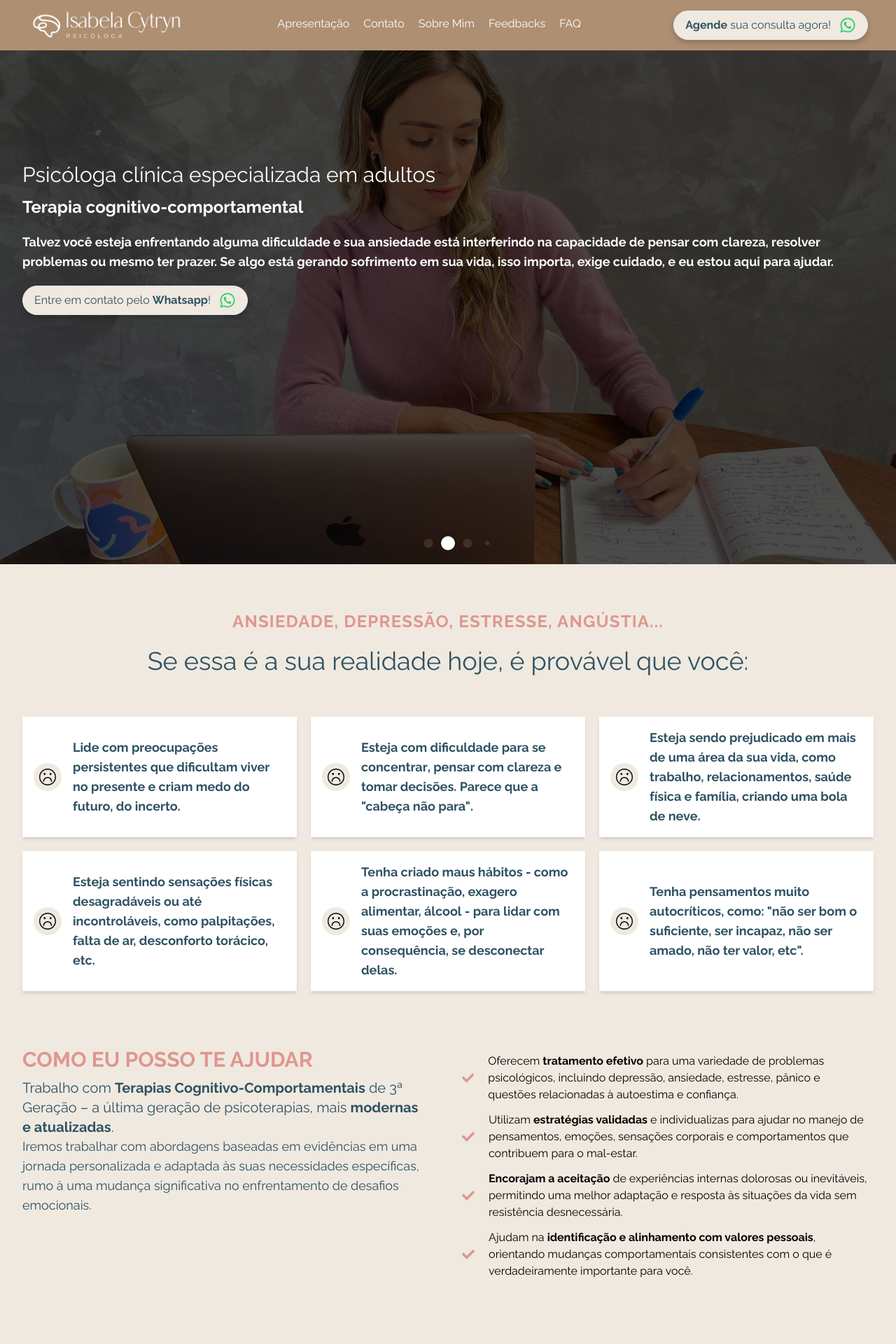
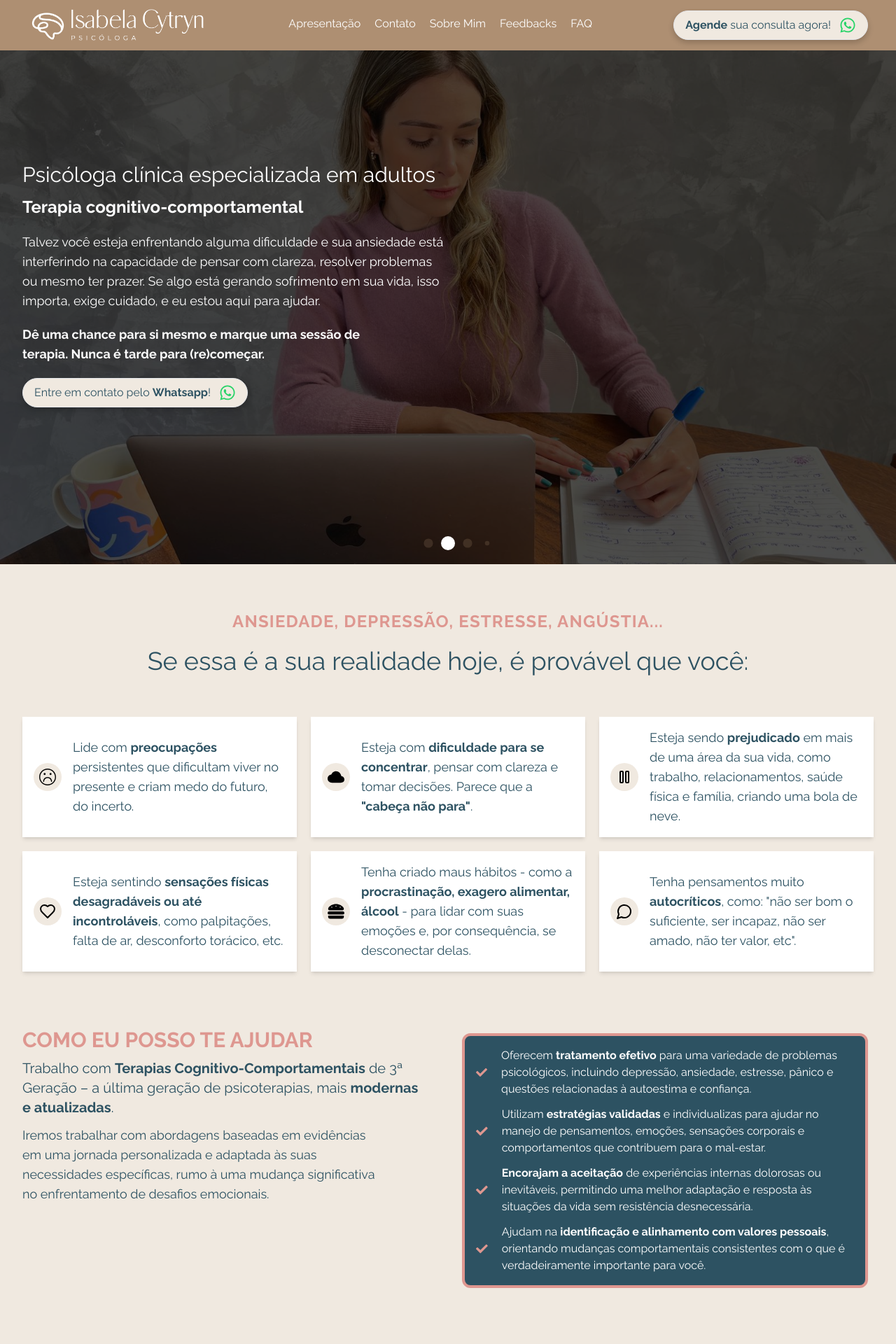
Before and after one commit to MarceloBxD/isacytryn, a Next.js app: page / in a window 1280 px wide. Shown: the top 1920 px of the page at 70% size. Built offline with nearby package versions, Linux system fonts and the light colour scheme.

Commit message:
chore: Update Presentation component to use max-w-screen for responsive layout

```diff
--- /dev/null
+++ b/components/BackToTopButton/index.tsx
@@ -0,0 +1,56 @@
+// components/BackToTopButton.tsx
+
+import React, { useState, useEffect } from "react";
+
+const BackToTopButton: React.FC = () => {
+  const [isVisible, setIsVisible] = useState(false);
+
+  useEffect(() => {
+    const handleScroll = () => {
+      if (window.scrollY > 300) {
+        setIsVisible(true);
+      } else {
+        setIsVisible(false);
+      }
+    };
+
+    window.addEventListener("scroll", handleScroll);
+    return () => {
+      window.removeEventListener("scroll", handleScroll);
+    };
+  }, []);
+
+  const scrollToTop = () => {
+    window.scrollTo({ top: 0, behavior: "smooth" });
+  };
+
+  return (
+    <button
+      onClick={scrollToTop}
+      className={`rounded-full mt-3 justify-between z-[1000] p-3 w-full bg-secondary text-primary shadow-lg transition-transform duration-300 ease-in-out flex items-center gap-2 ${
+        isVisible ? "opacity-100 scale-100" : "opacity-0 scale-0"
+      } hover:bg-transparent group focus:outline-none focus:ring-2 focus:ring-quaternary`}
+      aria-label="Voltar ao topo"
+    >
+      <span className="text-sm md:block group-hover:text-quaternary text-white font-medium">
+        Voltar ao Topo
+      </span>
+      <svg
+        className="w-5 h-5 group-hover:fill-[#000000] rotate-180"
+        fill="#ffffff"
+        stroke="currentColor"
+        viewBox="0 0 24 24"
+        xmlns="http://www.w3.org/2000/svg"
+      >
+        <path
+          strokeLinecap="round"
+          strokeLinejoin="round"
+          strokeWidth="2"
+          d="M19 9l-7 7-7-7"
+        />
+      </svg>
+    </button>
+  );
+};
+
+export default BackToTopButton;
--- a/components/Header/index.tsx
+++ b/components/Header/index.tsx
@@ -49,9 +49,9 @@ export const Header: React.FC = () => {
         isOpen ? "h-[100dvh] bg-white bg-opacity-100" : ""
       } w-full z-50 top-0 bg-secondary rounded-lg flex ${
         isOpen ? "items-start" : "items-center"
-      } justify-between px-10 py-6 md:py-3`}
+      } justify-between px-10 py-6 md:py-2`}
     >
-      <div className="relative h-10 md:h-12 p-2 w-48 md:w-56">
+      <div className="relative h-10 md:h-14 w-48 md:w-64">
         <Link href="/">
           <Image
             quality={100}
@@ -63,7 +63,7 @@ export const Header: React.FC = () => {
                 : "/isa_logo_horizontal_branco.png"
             }
             layout="fill"
-            className="object-cover object-bottom bg-center bg-cover"
+            className="object-cover bg-center bg-cover"
             alt="Logo Cytryn"
           />
         </Link>
--- a/src/app/page.tsx
+++ b/src/app/page.tsx
@@ -8,6 +8,7 @@ import Faq from "../../components/Faq";
 import About from "@/sections/About";
 import Footer from "../../components/Footer";
 import Feedbacks from "@/sections/Feedbacks";
+import BackToTopButton from "../../components/BackToTopButton";
 
 export default function Home() {
   return (
--- a/src/data/presentation-data/index.ts
+++ /dev/null
@@ -1,11 +0,0 @@
-const PRESENTATION_DATA = {
-  degree: "Psicóloga clínica especializada em adultos",
-  specialty: "Terapia cognitivo-comportamental",
-  description:
-    "Talvez você esteja enfrentando alguma dificuldade e sua ansiedade está interferindo na capacidade de pensar com clareza, resolver problemas ou mesmo ter prazer. Se algo está gerando sofrimento em sua vida, isso importa, exige cuidado, e eu estou aqui para ajudar.",
-  preCta:
-    "Dê uma chance para si mesmo e marque uma sessão de terapia. Nunca é tarde para (re)começar.",
-  bgImg: "/images/bg.jpg",
-};
-
-export default PRESENTATION_DATA;
--- /dev/null
+++ b/src/data/presentation-data/index.tsx
@@ -0,0 +1,16 @@
+const PRESENTATION_DATA = {
+  degree: "Psicóloga clínica especializada em adultos",
+  specialty: "Terapia cognitivo-comportamental",
+  description: `
+      Talvez você esteja enfrentando alguma dificuldade e sua ansiedade está
+      interferindo na capacidade de pensar com clareza, resolver problemas ou
+      mesmo ter prazer. Se algo está gerando sofrimento em sua vida, isso
+      importa, exige cuidado, e eu estou aqui para ajudar.
+    `,
+
+  preCta:
+    "Dê uma chance para si mesmo e marque uma sessão de terapia. Nunca é tarde para (re)começar.",
+  bgImg: "/images/bg.jpg",
+};
+
+export default PRESENTATION_DATA;
--- a/src/sections/About/index.tsx
+++ b/src/sections/About/index.tsx
@@ -11,6 +11,7 @@ import { ABOUT_DATA } from "@/data";
 
 // image
 import Image from "next/image";
+import { CtaButton } from "../../../components/CtaButton";
 
 gsap.registerPlugin(ScrollTrigger);
 
@@ -76,10 +77,13 @@ const About: React.FC = () => {
 
   return (
     <section id="sobre-mim" className="relative container p-6 md:p-12 lg:p-24">
-      <h2 className="text-3xl font-bold text-terciary mb-6 md:mb-12">Sobre</h2>
-      <div>
-        <div className="text-quaternary w-fit relative text-xl md:text-2xl lg:text-3xl font-bold mt-8 mb-6 md:mb-12">
+      <h2 className="text-3xl w-fit font-bold text-terciary mb-6 md:mb-12">
+        Sobre
+      </h2>
+      <div className="relative">
+        <div className="text-quaternary relative w-fit text-xl md:text-2xl lg:text-3xl font-bold mt-8 mb-6 md:mb-12">
           Isabela Cytryn
+          <div className="w-full mt-2 h-1 bg-quaternary mb-8" />
         </div>
       </div>
       <div className="relative mt-8 flex-col md:flex md:flex-row gap-6 md:gap-10">
@@ -87,12 +91,20 @@ const About: React.FC = () => {
           {ABOUT_DATA.map((aboutItem, index) => (
             <li
               key={index}
-              className="text-lg lg:text-md flex items-center mb-2 p-1 gap-2"
+              className="text-lg lg:text-md h-fit flex items-center mb-2 p-1 gap-2"
             >
               <FaCheck size={15} color="#DE9790" />
               <span className="ml-2 text-sm md:text-lg">{aboutItem}</span>
             </li>
           ))}
+          <div className="h-1 bg-quaternary my-3 w-full " />
+          <p className="text-quaternary mt-2 max-w-[85%]">
+            Além do meu profissionalismo, você pode esperar uma relação genuína,
+            marcada por confiança, empatia, transparência e autenticidade.{" "}
+          </p>
+          <p className="text-quaternary">
+            Meu objetivo é que você tenha uma vida da qual se orgulhe!
+          </p>
         </ul>
         <div className="relative w-full h-[500px] md:w-[500px] md:h-[500px] mx-auto mt-8 md:mt-0 md:mx-0">
           <div className="absolute inset-0 -z-10 bg-[#F0E9E0] rounded-lg shadow-lg"></div>
--- a/src/sections/Approach/index.tsx
+++ b/src/sections/Approach/index.tsx
@@ -17,14 +17,18 @@ const Approach: React.FC = () => {
   return (
     <motion.section className="container my-20 flex gap-10 flex-col md:flex-row">
       <motion.div {...FADE_IN_BASIC_ANIMATION} className="flex-1">
-        <motion.h2 className="text-3xl mb-8 md:mb-2 font-bold text-terciary">
+        <motion.h2 className="text-xl md:text-3xl mb-8 md:mb-2 font-bold text-terciary">
           {APPROACH_DATA.title}
         </motion.h2>
-        <h3 className="text-xl text-quaternary">{APPROACH_DATA.subtitle}</h3>
-        <p className="text-lg text-quaternary">{APPROACH_DATA.description}</p>
+        <h3 className="text-lg md:text-xl text-quaternary">
+          {APPROACH_DATA.subtitle}
+        </h3>
+        <p className="text-md md:text-lg mt-3 text-quaternary max-w-[90%]">
+          {APPROACH_DATA.description}
+        </p>
       </motion.div>
       <motion.div {...FADE_IN_BASIC_ANIMATION} className="flex-1 p-2">
-        <ul className="flex flex-col gap-3">
+        <ul className="flex flex-col gap-3 bg-quaternary p-4 rounded-xl border-4 border-terciary">
           {APPROACH_DATA.items.map((item, index) => (
             <motion.div
               initial={{ opacity: 0 }}
@@ -34,7 +38,7 @@ const Approach: React.FC = () => {
               key={index}
             >
               <FaCheck size={42} color="#DE9790" />
-              <li className="ml-3">{item}</li>
+              <li className="ml-3 text-white">{item}</li>
             </motion.div>
           ))}
         </ul>
--- a/src/sections/Presentation/index.tsx
+++ b/src/sections/Presentation/index.tsx
@@ -85,9 +85,15 @@ const Presentation: React.FC = () => {
         </div>
         <motion.p
           {...FADE_IN_BASIC_ANIMATION}
-          className="text-lg text-white relative text-left font-semibold"
+          className="text-lg text-white relative md:max-w-[50%] text-left"
         >
           {PRESENTATION_DATA.description}
+        </motion.p>
+        <motion.p
+          {...FADE_IN_BASIC_ANIMATION}
+          className="text-lg text-white relative md:max-w-[45%] text-left font-semibold"
+        >
+          {PRESENTATION_DATA.preCta}
         </motion.p>
         <motion.div {...FADE_IN_BASIC_ANIMATION} className="flex justify-left">
           <CtaButton title="Entre em contato pelo <b>Whatsapp</b>!" />
--- a/src/sections/SolveProblems/index.tsx
+++ b/src/sections/SolveProblems/index.tsx
@@ -4,6 +4,13 @@ import { motion } from "framer-motion";
 
 // icons
 import { TfiFaceSad } from "react-icons/tfi";
+
+// nuvem icon
+import { IoCloud } from "react-icons/io5";
+import { Pause } from "lucide-react";
+import { Heart } from "lucide-react";
+import { FaHamburger } from "react-icons/fa";
+import { MessageCircleIcon } from "lucide-react";
 
 // components
 import SolveProblemCard from "../../../components/SolveProblemCard";
@@ -16,25 +23,25 @@ const SOLVE_PROBLEMS_DATA = {
     {
       faceIcon: <TfiFaceSad size={24} color="#000" />,
       description: (
-        <p>
+        <p className="font-normal">
           Lide com <b>preocupações</b> persistentes que dificultam viver no
           presente e criam medo do futuro, do incerto.
         </p>
       ),
     },
     {
-      faceIcon: <TfiFaceSad size={24} color="#000" />,
+      faceIcon: <IoCloud size={24} color="#000" />,
       description: (
-        <p>
+        <p className="font-normal">
           Esteja com <b>dificuldade para se concentrar</b>, pensar com clareza e
           tomar decisões. Parece que a <b>&quot;cabeça não para&quot;</b>.
         </p>
       ),
     },
     {
-      faceIcon: <TfiFaceSad size={24} color="#000" />,
+      faceIcon: <Pause size={24} color="#000" />,
       description: (
-        <p>
+        <p className="font-normal">
           Esteja sendo <b>prejudicado</b> em mais de uma área da sua vida, como
           trabalho, relacionamentos, saúde física e família, criando uma bola de
           neve.
@@ -42,9 +49,9 @@ const SOLVE_PROBLEMS_DATA = {
       ),
     },
     {
-      faceIcon: <TfiFaceSad size={24} color="#000" />,
+      faceIcon: <Heart size={24} color="#000" />,
       description: (
-        <p>
+        <p className="font-normal">
           Esteja sentindo{" "}
           <b>sensações físicas desagradáveis ou até incontroláveis</b>, como
           palpitações, falta de ar, desconforto torácico, etc.
@@ -52,9 +59,9 @@ const SOLVE_PROBLEMS_DATA = {
       ),
     },
     {
-      faceIcon: <TfiFaceSad size={24} color="#000" />,
+      faceIcon: <FaHamburger size={24} color="#000" />,
       description: (
-        <p>
+        <p className="font-normal">
           Tenha criado maus hábitos - como a{" "}
           <b>procrastinação, exagero alimentar, álcool</b> - para lidar com suas
           emoções e, por consequência, se desconectar delas.
@@ -62,9 +69,9 @@ const SOLVE_PROBLEMS_DATA = {
       ),
     },
     {
-      faceIcon: <TfiFaceSad size={24} color="#000" />,
+      faceIcon: <MessageCircleIcon size={24} color="#000" />,
       description: (
-        <p>
+        <p className="font-normal">
           Tenha pensamentos muito <b>autocríticos</b>, como: &quot;não ser bom o
           suficiente, ser incapaz, não ser amado, não ter valor, etc&quot;.
         </p>
```
Also changed, not shown: components/Faq/index.tsx (+43 -10 lines), components/Footer/index.tsx (+16 -20 lines), public/isa_logo_horizontal_branco.svg (added), 1 other file (tests, documents, lock files or other folders).
